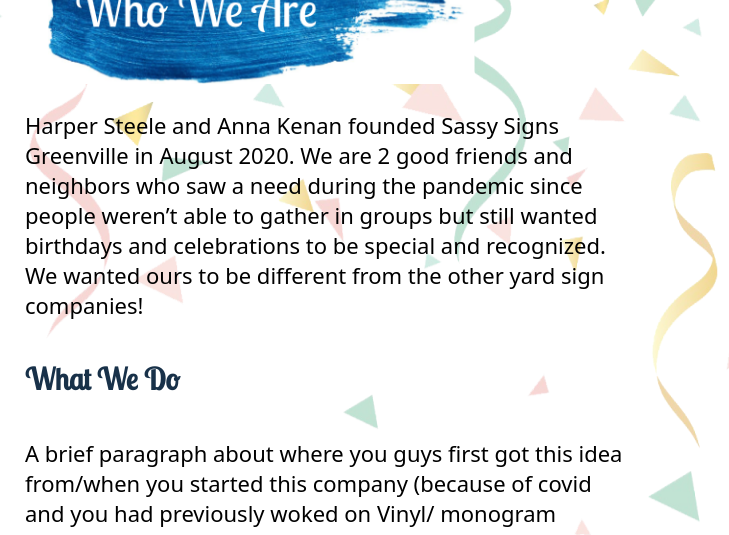
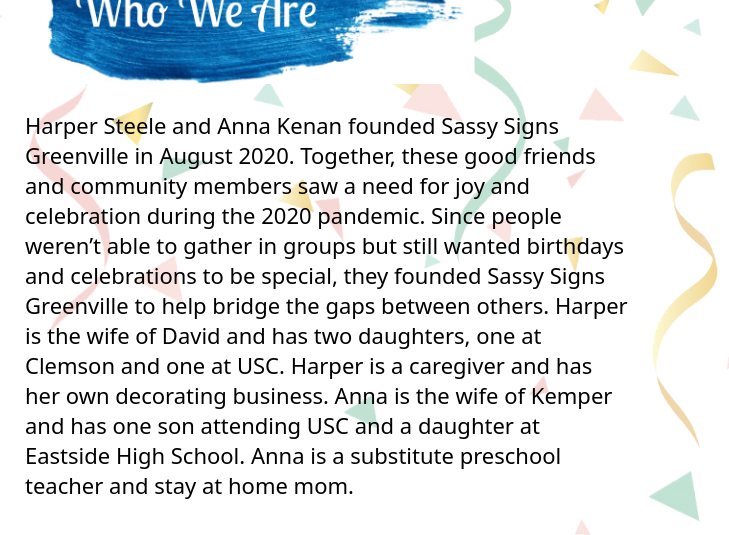
Before and after one commit to stridge0550/SassySigns, a plain HTML site: page page2.html in a window 1280 px wide. Shown: the part 368-903 px from the top of the page, 551-1280 px from the left. Drawn offline with Linux system fonts and the light colour scheme.

Commit message:
pg 2 text
made a small revision to the text in the about us section, mostly including more information from the "questions" doc on google docs

```diff
--- a/page2.html
+++ b/page2.html
@@ -94,10 +94,13 @@
             <div class="whobody" style="width: 100%;">
                 <p class="page-text">
                     Harper Steele and Anna Kenan founded Sassy Signs Greenville in August 2020.
-                    We are 2 good friends and neighbors who saw a need during the pandemic since
-                    people weren’t able to gather in groups but still wanted birthdays and celebrations
-                    to be special and recognized.  We wanted ours to be different from the other yard sign
-                    companies!
+                    Together, these good friends and community members saw a need for joy and celebration
+                    during the 2020 pandemic. Since people weren’t able to gather in groups but still wanted
+                    birthdays and celebrations to be special, they founded Sassy Signs Greenville to help
+                    bridge the gaps between others.  Harper is the wife of David and has two daughters,
+                    one at Clemson and one at USC.  Harper is a caregiver and has her own decorating business.
+                    Anna is the wife of Kemper and has one son attending USC and a daughter at Eastside High School.
+                    Anna is a substitute preschool teacher and stay at home mom.
                 </p>
                 <h4 class="column-title">What We Do</h4>
                 <p class="page-text">
```
